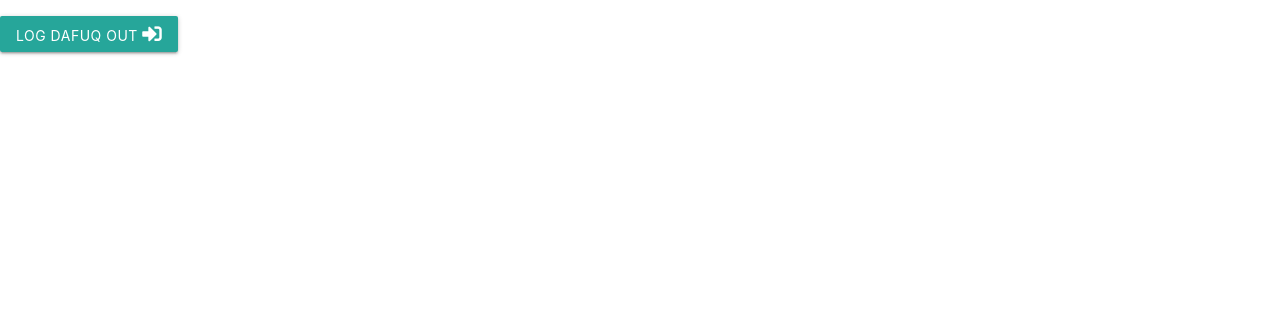
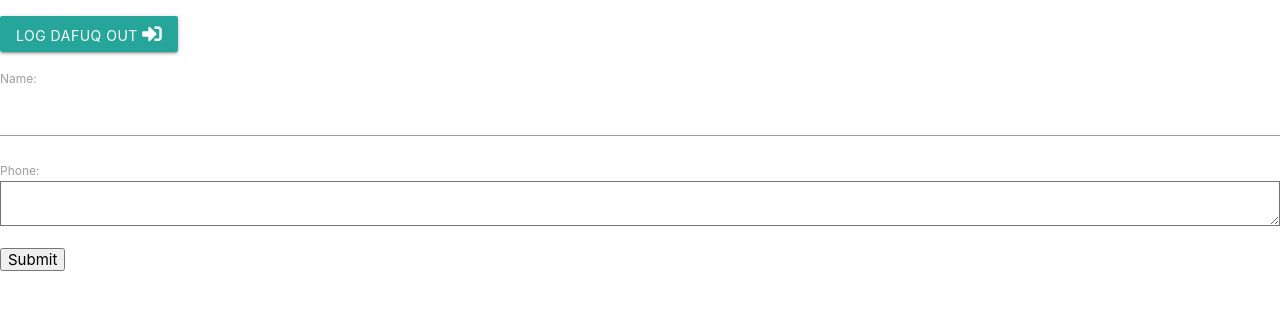
Before and after one commit to ElijaHHall/CRINGE, a Django app: template templates/home.html in a window 1280 px wide. Shown: the part 254-564 px from the top of the page. Run offline with Django 3.2, Linux system fonts and the light colour scheme; the template is opened without the code that fills it: values that come from a table or form of the project are taken from there, others are empty; a user stored in the database is signed in; data comes from the database, SQL or seed files in the repository; both versions use the stored data as it was after the commit; some libraries are stand-ins or nearby versions.

Commit message:
trying forms

```diff
--- a/templates/home.html
+++ b/templates/home.html
@@ -23,6 +23,7 @@
 </nav>
 	<h1>Hi {{ user.username }}!</h1>
 	<h3>Wow, your phone number is {{ user.phone }}! Great job!</h3>
+
 	<a href="{% url 'logout' %}">
 		<button class="btn waves-effect waves-light" type="submit" name="action">Log dafuq out
     		<i class="fas fa-sign-in-alt"></i>
@@ -34,7 +35,7 @@
 
 			{% for message in user_messages %}
 
-			<p>{{ message }}</p>
+			<p>At {{ message.drinks }} drinks: {{ message.body }}</p>
 			{% endfor %}
 		</div>
 		<div class="modal-footer">
@@ -49,13 +50,19 @@
 		<div class="modal-content">
 			<h4>{{user.first_name}}'s Contacts</h4>
 			{% for contact in user_contacts %}
-			<p>{{ contact }}</p>
+			<p>{{ contact.name }}: {{ contact.phone }}</p>
 			{% endfor %}
 		</div>
+
 		<div class="modal-footer">
-			<a href="#!" class="modal-close waves-effect waves-green btn-flat">Agree</a>
+			<a href="#!" class="modal-close waves-effect waves-green btn-flat"><i class="fas fa-times-circle"></i></a>
 		</div>
 	</div>
+					<form action="post_url/" method="post">
+		      		{% csrf_token %}
+		      		{{ form.as_p }}
+		      		<input type="submit" value="Submit" />
+  				</form>
 
 {% else %}
 	<p>You are not logged in</p>
--- a/users/forms.py
+++ b/users/forms.py
@@ -1,21 +1,33 @@
 # users/forms.py
 from django import forms
 from django.contrib.auth.forms import UserCreationForm, UserChangeForm
-from .models import CustomUser
+from .models import CustomUser, Message, Contact
 from dobwidget import DateOfBirthWidget
 
 
 class CustomUserCreationForm(UserCreationForm):
 
-    class Meta(UserCreationForm.Meta):
-        model = CustomUser
-        fields = ('username', 'email', 'first_name', 'last_name', 'phone', 'birth_date')
-        widgets = {
-        'birth_date': DateOfBirthWidget(order='MDY'),
-    }
+	class Meta(UserCreationForm.Meta):
+		model = CustomUser
+		fields = ('username', 'email', 'first_name', 'last_name', 'phone', 'birth_date')
+		widgets = {
+		'birth_date': DateOfBirthWidget(order='MDY'),
+	}
 
 class CustomUserChangeForm(UserChangeForm):
 
-    class Meta:
-        model = CustomUser
-        fields = UserChangeForm.Meta.fields
+	class Meta:
+		model = CustomUser
+		fields = UserChangeForm.Meta.fields
+
+class MessageForm(forms.ModelForm):
+
+	class Meta:
+		model = Message
+		fields = ['drinks', 'body']
+
+class ContactForm(forms.ModelForm):
+
+	class Meta:
+		model = Contact
+		fields = ['name', 'phone']
--- a/users/models.py
+++ b/users/models.py
@@ -13,6 +13,7 @@ class CustomUser(AbstractUser):
 		return self.email
 
 class Message(models.Model):
+	drinks = models.IntegerField(default=0)
 	body = models.CharField(max_length=250)
 	user = models.ForeignKey(CustomUser, on_delete=models.CASCADE)
 
@@ -21,6 +22,7 @@ class Message(models.Model):
 
 class Contact(models.Model):
 	name = models.CharField(max_length=100)
+	phone = PhoneField(blank=True)
 	user = models.ForeignKey(CustomUser, on_delete=models.CASCADE)
 
 	def __str__(self):
--- a/users/urls.py
+++ b/users/urls.py
@@ -5,5 +5,5 @@ urlpatterns = [
 	path('signup/', views.SignUp.as_view(), name='signup'),
 	path('home/', views.home, name='home'),
 	path('logout/', views.logout_view, name='logout'),
-
+	path('post_url/', views.post_contact, name='post_contact')
 ]
```
Also changed, not shown: users/views.py (+13 -4 lines), db.sqlite3, users/migrations/0005_contact_phone.py (added), users/migrations/0006_message_drinks.py (added).
